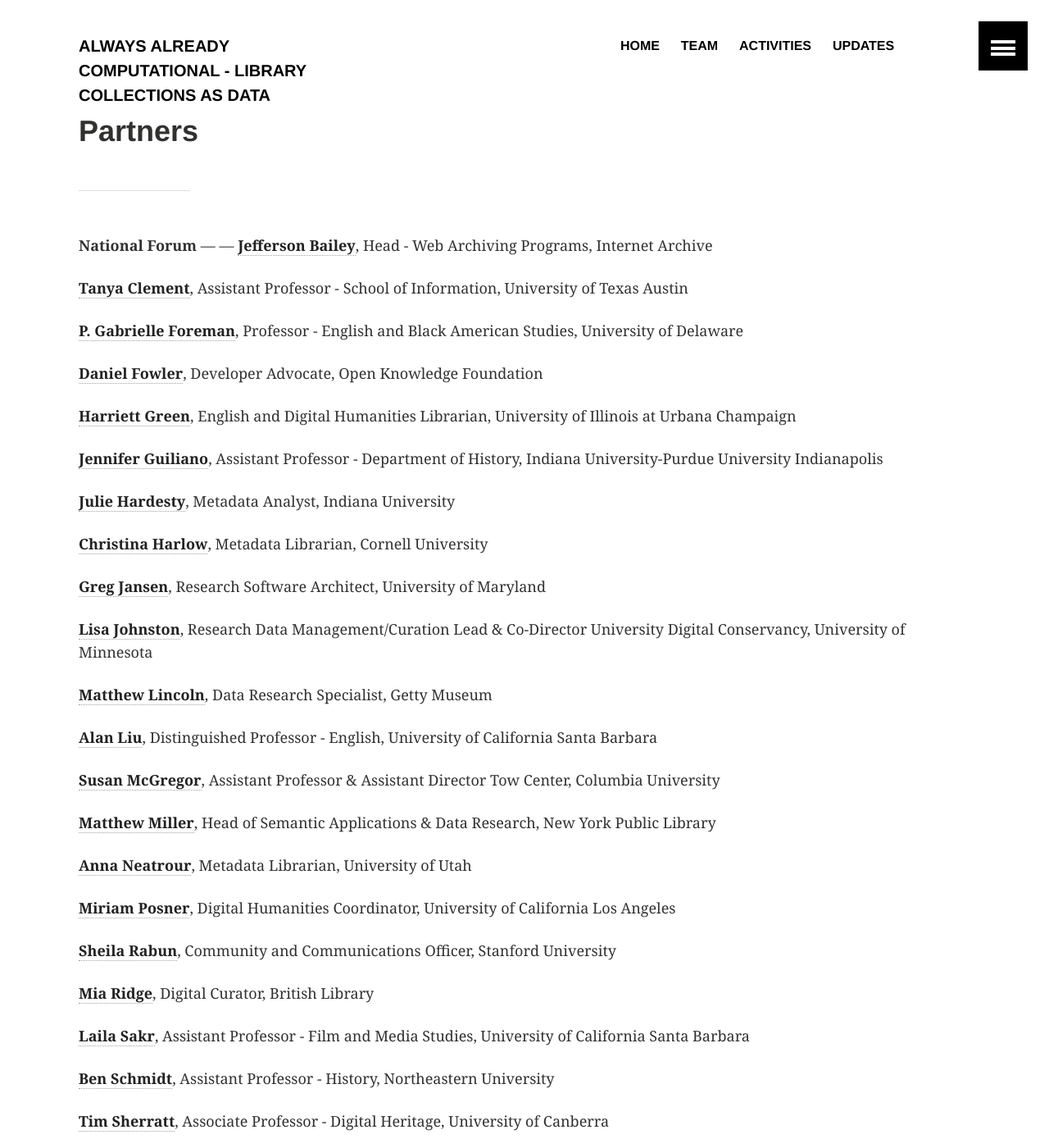
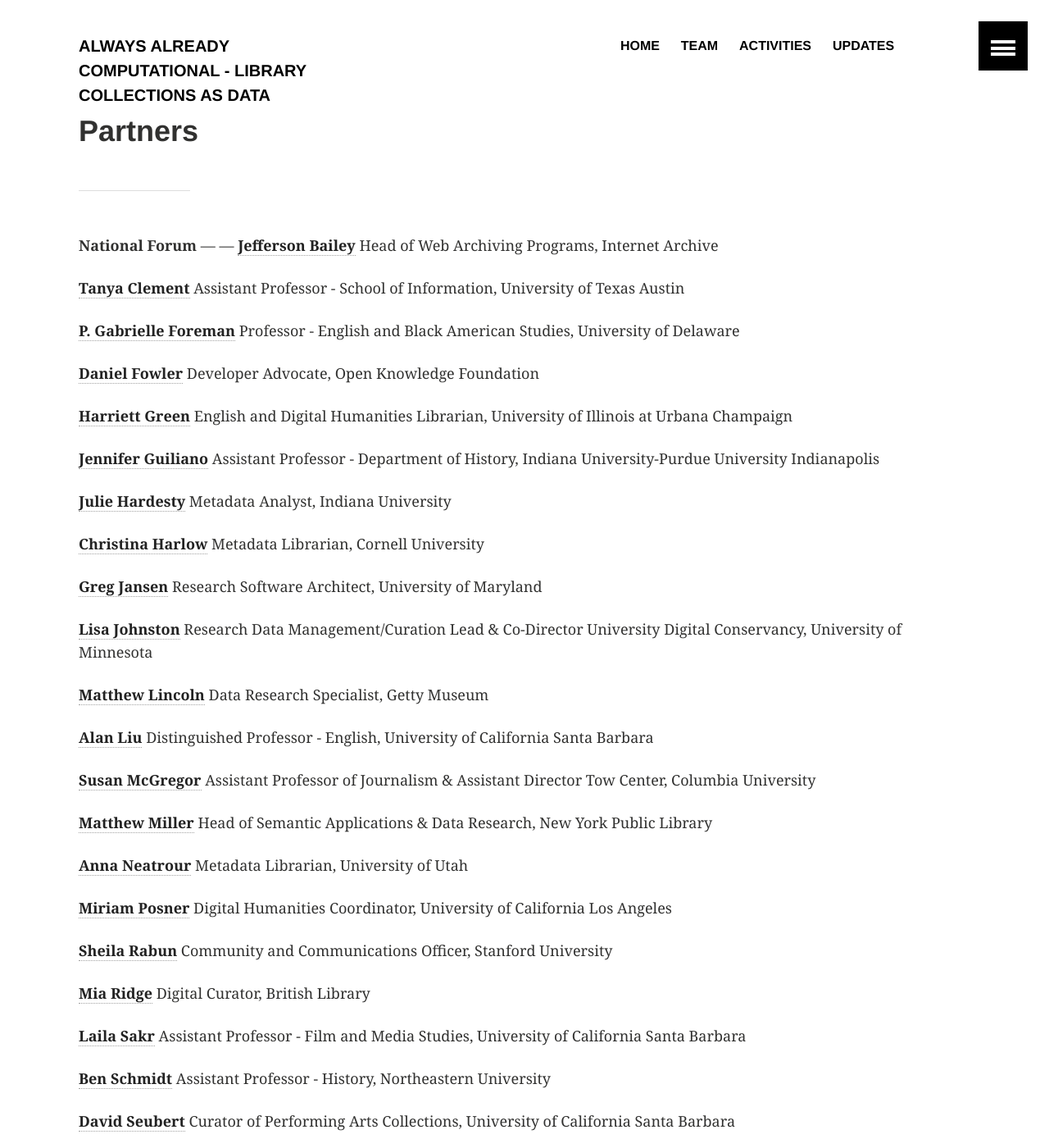
Before and after one commit to collectionsasdata/collectionsasdata.github.io, a Jekyll site: the page built from partners.md, in a window 1280 px wide and 1400 px high. Shown: the whole window at 82% size. Built offline with Jekyll 4.4.1, drawn with Linux system fonts in a browser that asks for light colours; some of the changed text lies outside the part shown.

Commit message:
Update partners.md

```diff
--- a/partners.md
+++ b/partners.md
@@ -6,50 +6,77 @@
 **National Forum**
 ---
 ---
-[**Jefferson Bailey**](http://www.jeffersonbailey.com/), Head - Web Archiving Programs, Internet Archive
+[**Jefferson Bailey**](http://www.jeffersonbailey.com/)
+Head of Web Archiving Programs, Internet Archive
 
-[**Tanya Clement**](http://tanyaclement.org/), Assistant Professor - School of Information, University of Texas Austin
+[**Tanya Clement**](http://tanyaclement.org/)
+Assistant Professor - School of Information, University of Texas Austin
 
-[**P. Gabrielle Foreman**](http://www.english.udel.edu/people/Pages/bio.aspx?i=48), Professor - English and Black American Studies, University of Delaware
+[**P. Gabrielle Foreman**](http://www.english.udel.edu/people/Pages/bio.aspx?i=48)
+Professor - English and Black American Studies, University of Delaware
 
-[**Daniel Fowler**](http://www.danfowler.net/about/), Developer Advocate, Open Knowledge Foundation
+[**Daniel Fowler**](http://www.danfowler.net/about/)
+Developer Advocate, Open Knowledge Foundation
 
-[**Harriett Green**](http://harriettgreen.info/), English and Digital Humanities Librarian, University of Illinois at Urbana Champaign
+[**Harriett Green**](http://harriettgreen.info/)
+English and Digital Humanities Librarian, University of Illinois at Urbana Champaign
 
-[**Jennifer Guiliano**](https://profiles.stanford.edu/hannah-frost), Assistant Professor - Department of History, Indiana University-Purdue University Indianapolis
+[**Jennifer Guiliano**](https://profiles.stanford.edu/hannah-frost)
+Assistant Professor - Department of History, Indiana University-Purdue University Indianapolis
 
-[**Julie Hardesty**](http://www.juliehardesty.com/), Metadata Analyst, Indiana University
+[**Julie Hardesty**](http://www.juliehardesty.com/)
+Metadata Analyst, Indiana University
 
-[**Christina Harlow**](http://christinaharlow.com/), Metadata Librarian, Cornell University
+[**Christina Harlow**](http://christinaharlow.com/)
+Metadata Librarian, Cornell University
 
-[**Greg Jansen**](https://ischool.umd.edu/faculty-staff/greg-jansen), Research Software Architect, University of Maryland
+[**Greg Jansen**](https://ischool.umd.edu/faculty-staff/greg-jansen)
+Research Software Architect, University of Maryland
 
-[**Lisa Johnston**](https://www.lib.umn.edu/about/staff/lisa-johnston), Research Data Management/Curation Lead & Co-Director University Digital Conservancy, University of Minnesota
+[**Lisa Johnston**](https://www.lib.umn.edu/about/staff/lisa-johnston)
+Research Data Management/Curation Lead & Co-Director University Digital Conservancy, University of Minnesota
 
-[**Matthew Lincoln**](http://matthewlincoln.net/), Data Research Specialist, Getty Museum
+[**Matthew Lincoln**](http://matthewlincoln.net/)
+Data Research Specialist, Getty Museum
 
-[**Alan Liu**](http://liu.english.ucsb.edu/), Distinguished Professor - English, University of California Santa Barbara
+[**Alan Liu**](http://liu.english.ucsb.edu/)
+Distinguished Professor - English, University of California Santa Barbara
 
-[**Susan McGregor**](https://journalism.columbia.edu/faculty/susan-mcgregor), Assistant Professor & Assistant Director Tow Center, Columbia University
+[**Susan McGregor**](https://journalism.columbia.edu/faculty/susan-mcgregor)
+Assistant Professor of Journalism & Assistant Director Tow Center, Columbia University
 
-[**Matthew Miller**](http://thisismattmiller.com/), Head of Semantic Applications & Data Research, New York Public Library
+[**Matthew Miller**](http://thisismattmiller.com/)
+Head of Semantic Applications & Data Research, New York Public Library
 
-[**Anna Neatrour**](https://about.me/anna.neatrour), Metadata Librarian, University of Utah
+[**Anna Neatrour**](https://about.me/anna.neatrour)
+Metadata Librarian, University of Utah
 
-[**Miriam Posner**](http://www.miriamposner.com/), Digital Humanities Coordinator, University of California Los Angeles
+[**Miriam Posner**](http://www.miriamposner.com/)
+Digital Humanities Coordinator, University of California Los Angeles
 
-[**Sheila Rabun**](http://iiif.io/news/2016/08/05/community-manager/), Community and Communications Officer, Stanford University
+[**Sheila Rabun**](http://iiif.io/news/2016/08/05/community-manager/)
+Community and Communications Officer, Stanford University
 
-[**Mia Ridge**](http://www.miaridge.com/), Digital Curator, British Library
+[**Mia Ridge**](http://www.miaridge.com/)
+Digital Curator, British Library
 
-[**Laila Sakr**](http://www.filmandmedia.ucsb.edu/people/faculty/shereensakr/shereensakr.html), Assistant Professor - Film and Media Studies, University of California Santa Barbara
+[**Laila Sakr**](http://www.filmandmedia.ucsb.edu/people/faculty/shereensakr/shereensakr.html)
+Assistant Professor - Film and Media Studies, University of California Santa Barbara
 
-[**Ben Schmidt**](http://benschmidt.org/), Assistant Professor - History, Northeastern University
+[**Ben Schmidt**](http://benschmidt.org/)
+Assistant Professor - History, Northeastern University
 
-[**Tim Sherratt**](https://timsherratt.org/), Associate Professor - Digital Heritage, University of Canberra
+[**David Seubert**](https://www.linkedin.com/in/david-seubert-b0b6a343/)
+Curator of Performing Arts Collections, University of California Santa Barbara
 
-[**Hannah Skates Kettler**](https://www.linkedin.com/in/hannahskettler), Digital Humanities Librarian, University of Iowa
+[**Tim Sherratt**](https://timsherratt.org/)
+Associate Professor - Digital Heritage, University of Canberra
 
-[**Timothy St. Onge**](http://timstonge.weebly.com/), Cartographer, Library of Congress
+[**Hannah Skates Kettler**](https://www.linkedin.com/in/hannahskettler)
+Digital Humanities Librarian, University of Iowa
 
-[**Kate Zwaard**](https://www.linkedin.com/in/kzwaard), Head of National Digital Initiatives, Library of Congress
+[**Timothy St. Onge**](http://timstonge.weebly.com/)
+Cartographer, Library of Congress
+
+[**Kate Zwaard**](https://www.linkedin.com/in/kzwaard)
+Head of National Digital Initiatives, Library of Congress
```
